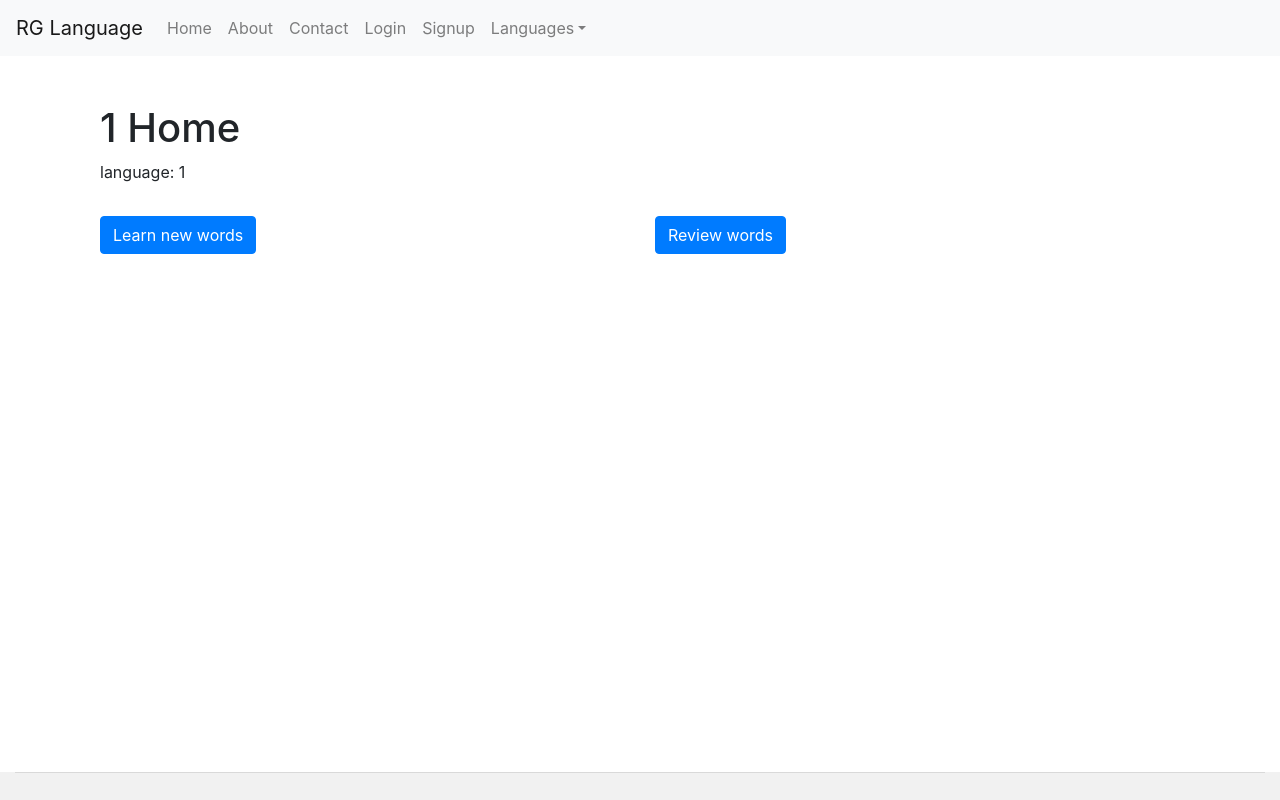
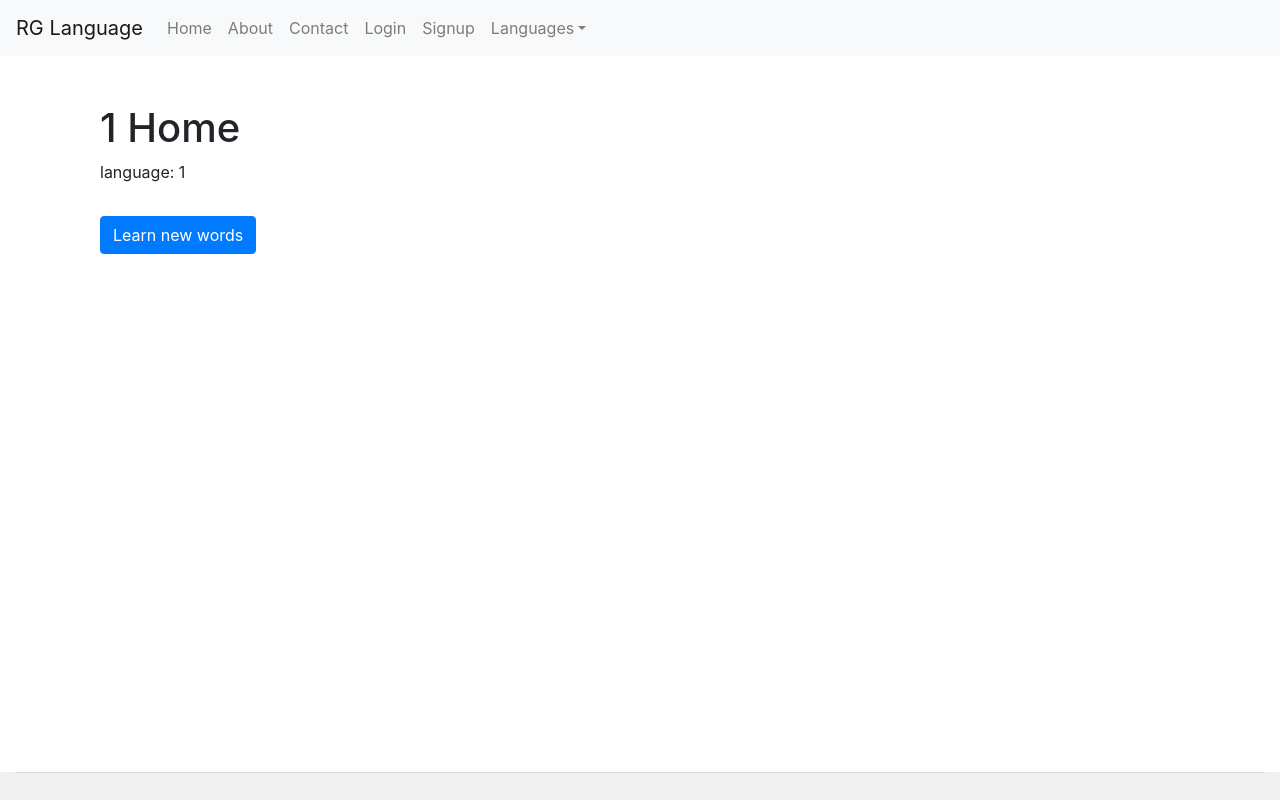
Before and after one commit to rsg71/RG_Language, a React (Create React App) app in the folder client/: page /generic/1 in a window 1280 px wide. Shown: the top 800 px of the page. Built offline with nearby package versions, Linux system fonts and the light colour scheme.

Commit message:
hide review words feature temporarily

```diff
--- a/client/src/pages/GenericHomepage/GenericHomepage.js
+++ b/client/src/pages/GenericHomepage/GenericHomepage.js
@@ -53,7 +53,7 @@ export default function GenericHomepage() {
                                 <button className="btn btn-primary" onClick={() => navigate(`/quiz/generic/${languageName}`)}>Learn new words</button>
                             </Col>
                             <Col>
-                                <button className="btn btn-primary">Review words</button>
+                                {/* <button className="btn btn-primary">Review words</button> */}
                             </Col>
                         </Row>
                     </Col>
```
